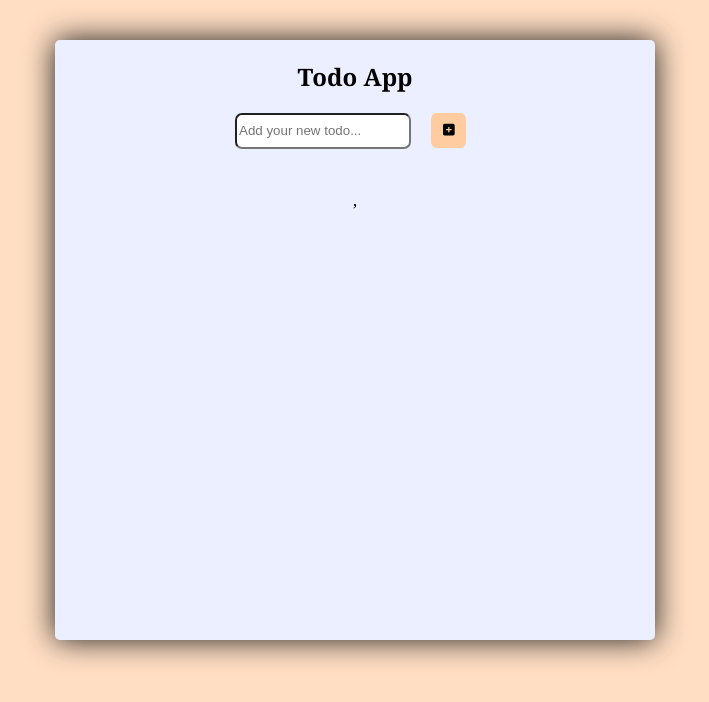
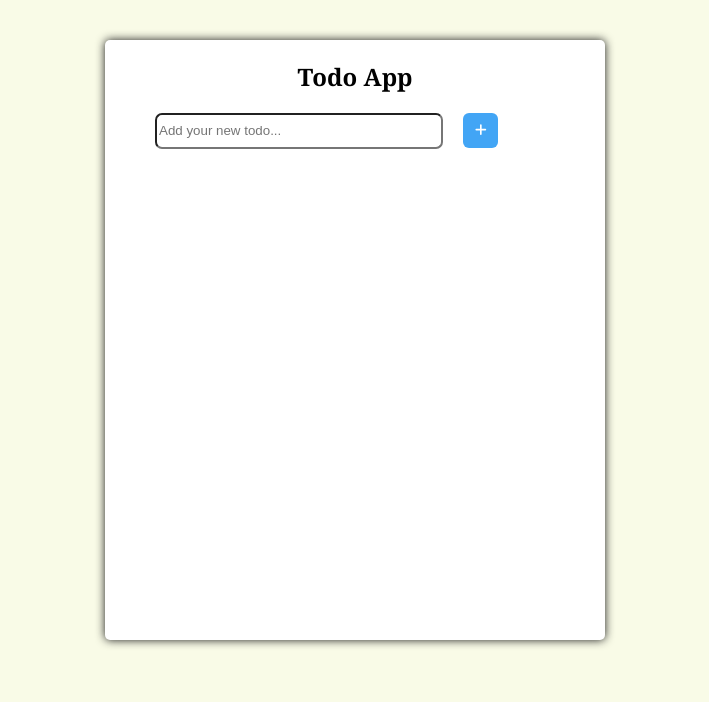
Before and after one commit to fatihkabay/todo-list-react, a React (Create React App) app: page / in a window 1280 px wide. Shown: the top 702 px of the page, without its empty margins (285-994 px from the left). Built offline with nearby package versions, Linux system fonts and the light colour scheme.

Commit message:
the project continues

```diff
--- a/src/App.css
+++ b/src/App.css
@@ -3,11 +3,12 @@
   flex-direction: column;
   align-items: center;
   width: 50%;
-  background-color: rgb(236, 239, 255);
+  background-color: #fff;
   border-radius: 5px;
-  box-shadow: 0 0 30px 0 rgb(27, 27, 27);
+  box-shadow: 0 0 10px 0 rgb(27, 27, 27);
   margin: auto;
   min-height: 600px;
+  max-width: 500px;
 }
 
 .task-input {
@@ -20,12 +21,13 @@
   width: 35px;
   height: 35px;
   border-radius: 6px;
-  background-color: rgb(255, 203, 160);
+  background-color: #42A5F5;
 }
 
 .add-todo-container {
   display: flex;
   gap: 20px;
+  width: 80%;
 }
 
 .list-item {
@@ -51,4 +53,5 @@ button {
 
 .todo-text {
    width: 130px;
+
 }
--- a/src/App.jsx
+++ b/src/App.jsx
@@ -7,6 +7,7 @@ const App = () => {
   const [todos, setTodos] = useState([]);
   const [editTodo, setEditTodo] = useState(null);
   return (
+    <div>
     <div className="container">
         <h2 className="title">Todo App</h2>
         <AddTodo
@@ -17,9 +18,10 @@ const App = () => {
           editTodo={editTodo}
           setEditTodo={setEditTodo}
         />
-        <TodoList todos={todos} setTodos={setTodos} setEditTodo={setEditTodo} />,
+        <TodoList todos={todos} setTodos={setTodos} setEditTodo={setEditTodo} />
 
       </div>
+    </div>
   );
 };
 
--- a/src/components/AddTodo.jsx
+++ b/src/components/AddTodo.jsx
@@ -1,4 +1,4 @@
-import { faPenToSquare, faSquarePlus } from "@fortawesome/free-solid-svg-icons";
+import { faPenToSquare, faPlus,} from "@fortawesome/free-solid-svg-icons";
 import { FontAwesomeIcon } from "@fortawesome/react-fontawesome";
 import React, { useEffect } from "react";
 import { v4 as uuidv4 } from "uuid";
@@ -32,6 +32,7 @@ const Todoapp = ({ input, setInput, todos, setTodos, editTodo, setEditTodo }) =>
   return (
     <div className="add-todo-container">
       <input
+
         type="text"
         placeholder= "Add your new todo..."
         className="task-input"
@@ -43,7 +44,7 @@ const Todoapp = ({ input, setInput, todos, setTodos, editTodo, setEditTodo }) =>
 
 
       <button onClick={onClickAdd} className="button-add" type="submit">
-       {editTodo ? <FontAwesomeIcon icon={faPenToSquare} />   : <FontAwesomeIcon icon={faSquarePlus} />}
+       {editTodo ? <FontAwesomeIcon color="#FFB300" icon={faPenToSquare} />   : <FontAwesomeIcon color="#fff" icon={faPlus} />}
       </button>
       </div>
 
--- a/src/index.css
+++ b/src/index.css
@@ -2,6 +2,6 @@ body {
   font-family:Cambria, Cochin, Georgia, Times, 'Times New Roman', serif;
   -webkit-font-smoothing: antialiased;
   -moz-osx-font-smoothing: grayscale;
-  background-color: rgb(255, 222, 195);
+  background-color: #F9FBE7;
   margin: 40px;
 }
```
